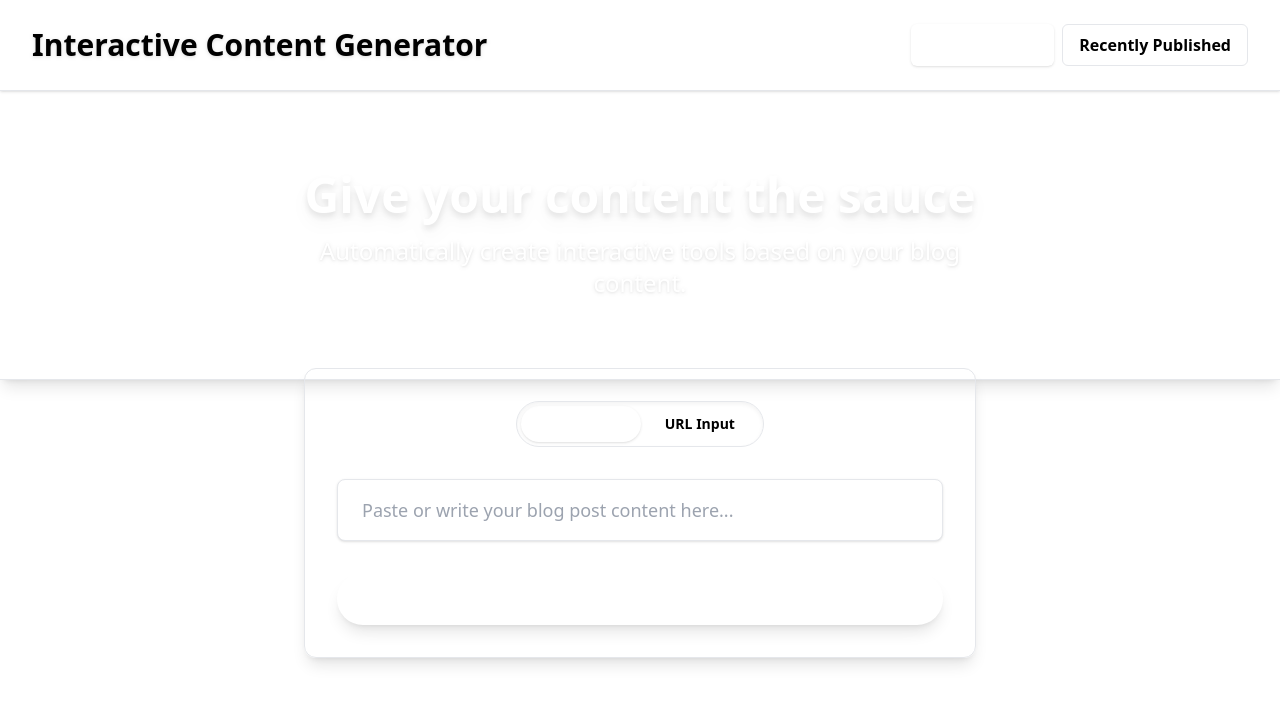
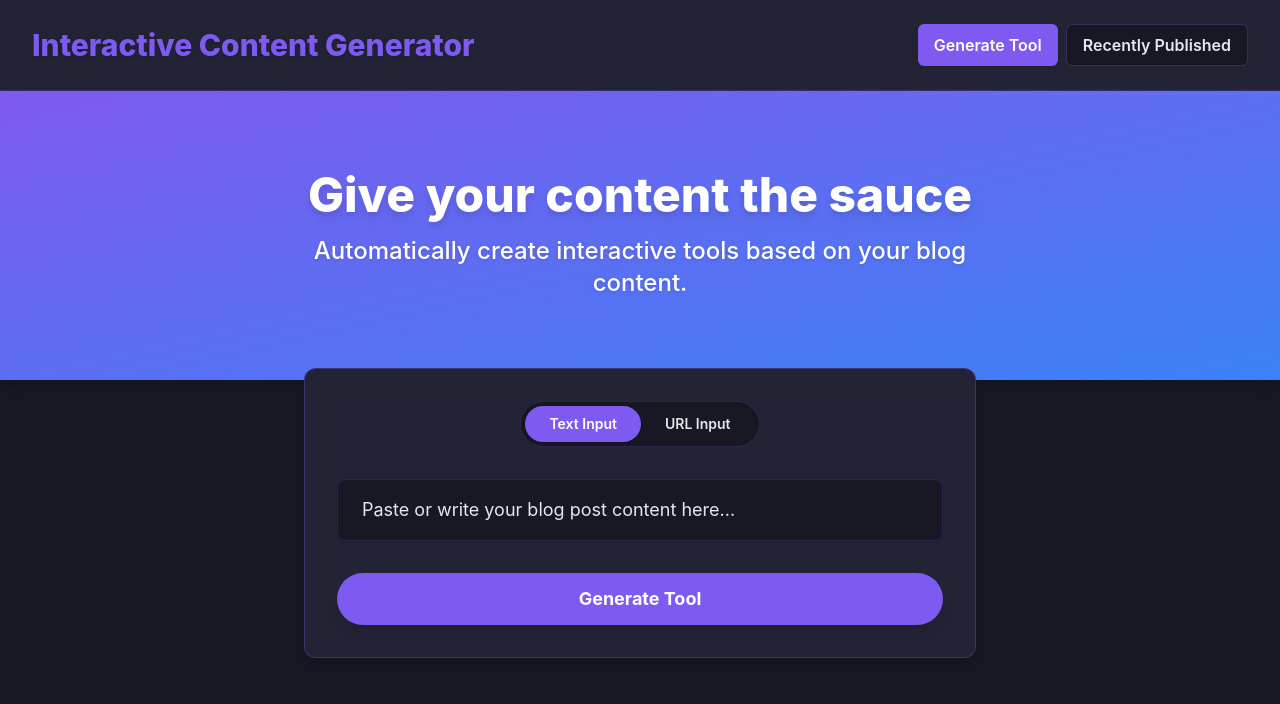
Before and after one commit to sodapork/interactive-content-frontend, a React (Create React App) app: page / in a window 1280 px wide. Shown: the top 704 px of the page. Built offline with nearby package versions, Linux system fonts and the light colour scheme.

Commit message:
fix: add safelist for custom theme classes to ensure dark/neon theme works

```diff
--- a/tailwind.config.js
+++ b/tailwind.config.js
@@ -3,8 +3,25 @@ module.exports = {
   content: [
     "./src/**/*.{js,jsx,ts,tsx}",
   ],
+  safelist: [
+    'bg-background', 'bg-surface', 'bg-accent', 'bg-accent2',
+    'text-text', 'text-textSecondary',
+    'border-accent', 'border-accent2', 'border-accent/20', 'border-accent/30'
+  ],
   theme: {
-    extend: {},
+    extend: {
+      colors: {
+        background: '#181824',
+        surface: '#232336',
+        accent: '#7f5af0',
+        accent2: '#3b82f6',
+        text: '#fff',
+        textSecondary: '#e5e7eb',
+      },
+      fontFamily: {
+        sans: ['Inter', 'Segoe UI', 'Arial', 'sans-serif'],
+      },
+    },
   },
   plugins: [],
 }
```
